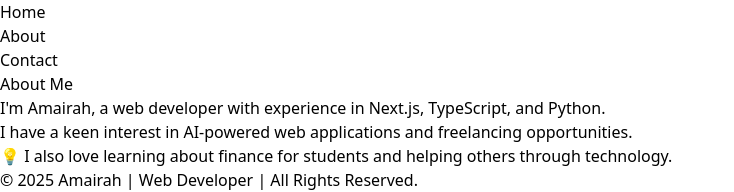
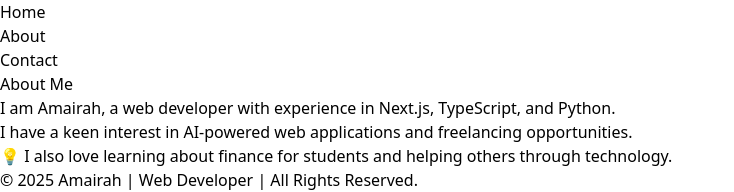
Before and after one commit to Iqra1011/Q2_GIAIC-PROJECTS, a Next.js app in the folder portfolio_tailwindcss/: page /about in a window 1280 px wide. Shown: the top 192 px of the page, without its empty margins (0-734 px from the left). Built offline with nearby package versions, Linux system fonts and the light colour scheme.

Commit message:
Update page.tsx

```diff
--- a/portfolio_tailwindcss/src/app/about/page.tsx
+++ b/portfolio_tailwindcss/src/app/about/page.tsx
@@ -3,7 +3,7 @@ export default function About() {
     <div className="bg-yellow-100 p-10 rounded-lg shadow-md text-center">
       <h1 className="text-3xl font-bold text-yellow-600">About Me</h1>
       <p className="text-lg mt-2">
-        I&apos;m <span className="font-semibold">Amairah</span>, a web developer with experience in <span className="font-semibold">Next.js, TypeScript, and Python</span>.
+        I am <span className="font-semibold">Amairah</span>, a web developer with experience in <span className="font-semibold">Next.js, TypeScript, and Python</span>.
       </p>
       <p className="mt-2 text-gray-700">
         I have a keen interest in <span className="font-semibold">AI-powered web applications</span> and <span className="font-semibold">freelancing opportunities</span>.
```
